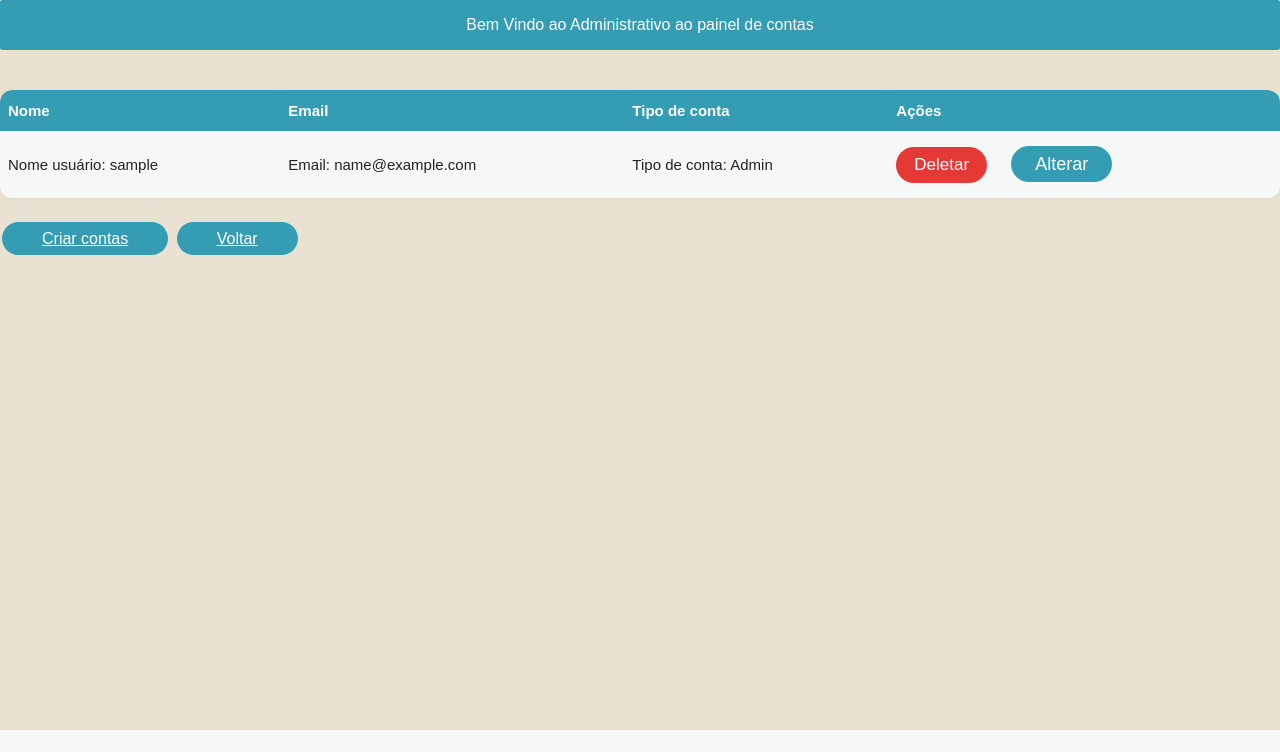
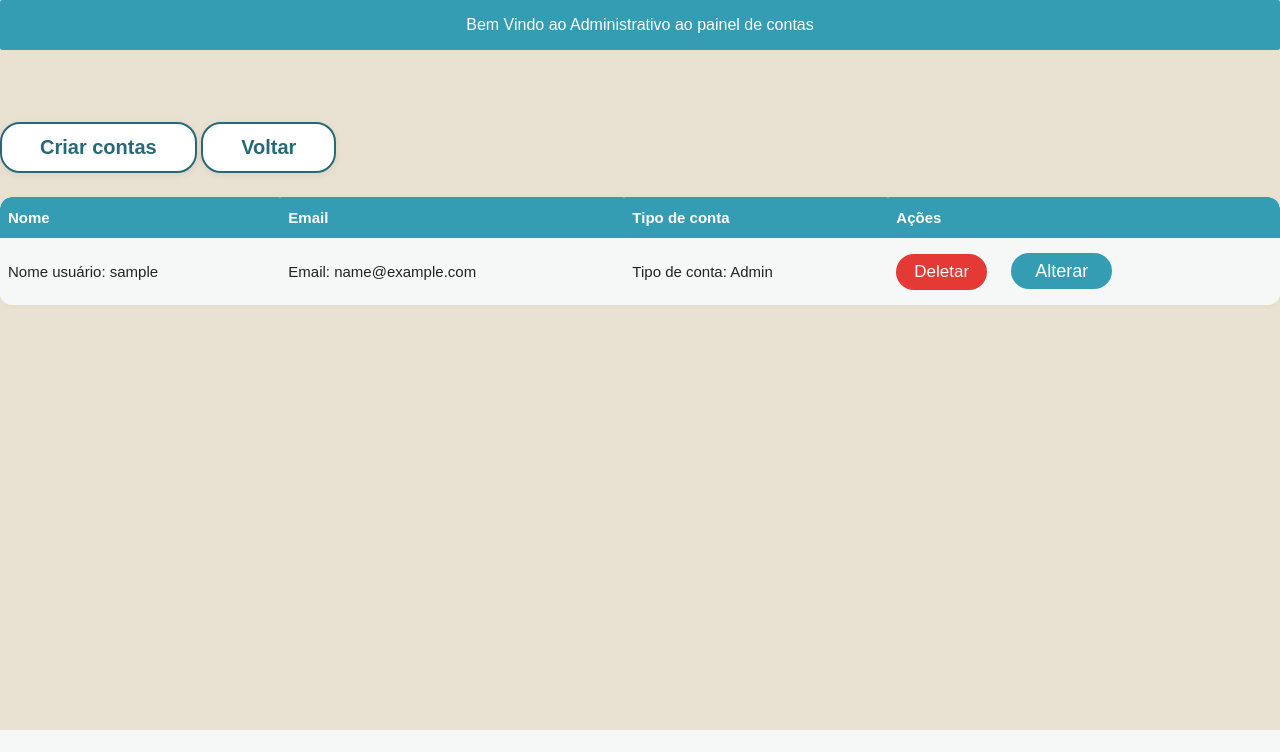
Before and after one commit to vagnermelo20/Projetos2, a Django app: page /painel_adm/painel_contas/ in a window 1280 px wide. Shown: the part 48-800 px from the top of the page. Run offline with Django 5.2, Linux system fonts and the light colour scheme; tables that the repository leaves empty hold one stand-in row (values such as "Sample post").

Commit message:
Update painel_contas.html

```diff
--- a/painel_adm/templates/painel_adm/painel_contas.html
+++ b/painel_adm/templates/painel_adm/painel_contas.html
@@ -179,13 +179,18 @@
             border-radius: 2px;
         }
         .voltar-btn {
-            background: rgb(52, 157, 180);
-            color: #fff;
-            border: none;
+            background: #fff;
+            color: #286978;
+            border: 2px solid #286978;
             border-radius: 20px;
-            padding: 8px 40px;
-            margin: 40px 2px 34px;
-            cursor: pointer;
+            padding: 12px 38px;
+            font-size: 20px;
+            font-weight: bold;
+            text-decoration: none;
+            display: inline-block;
+            margin: 32px 0 24px 0;
+            box-shadow: 0 2px 8px rgba(0,0,0,0.07);
+            transition: background 0.2s, color 0.2s, border 0.2s;
 
         }
         .aluno-card {
@@ -293,7 +298,8 @@
 
 <div class="main-content">
 
-
+      <a href="{% url 'criar_contas' %}" class="voltar-btn">Criar contas</a>
+    <a href="{% url 'inicio_painel' %}" class="voltar-btn">Voltar</a>
     <div class="alunos-container">
         <table class="tabela-adm">
             <thead>
@@ -327,9 +333,7 @@
                 {% endfor %}
             </tbody>
         </table>
-            <a href="{% url 'criar_contas' %}" class="voltar-btn">Criar contas</a>
-    <a href="{% url 'inicio_painel' %}" class="voltar-btn">Voltar</a>
-    </div>
+
 </div>
 </body>
 </html>
```
